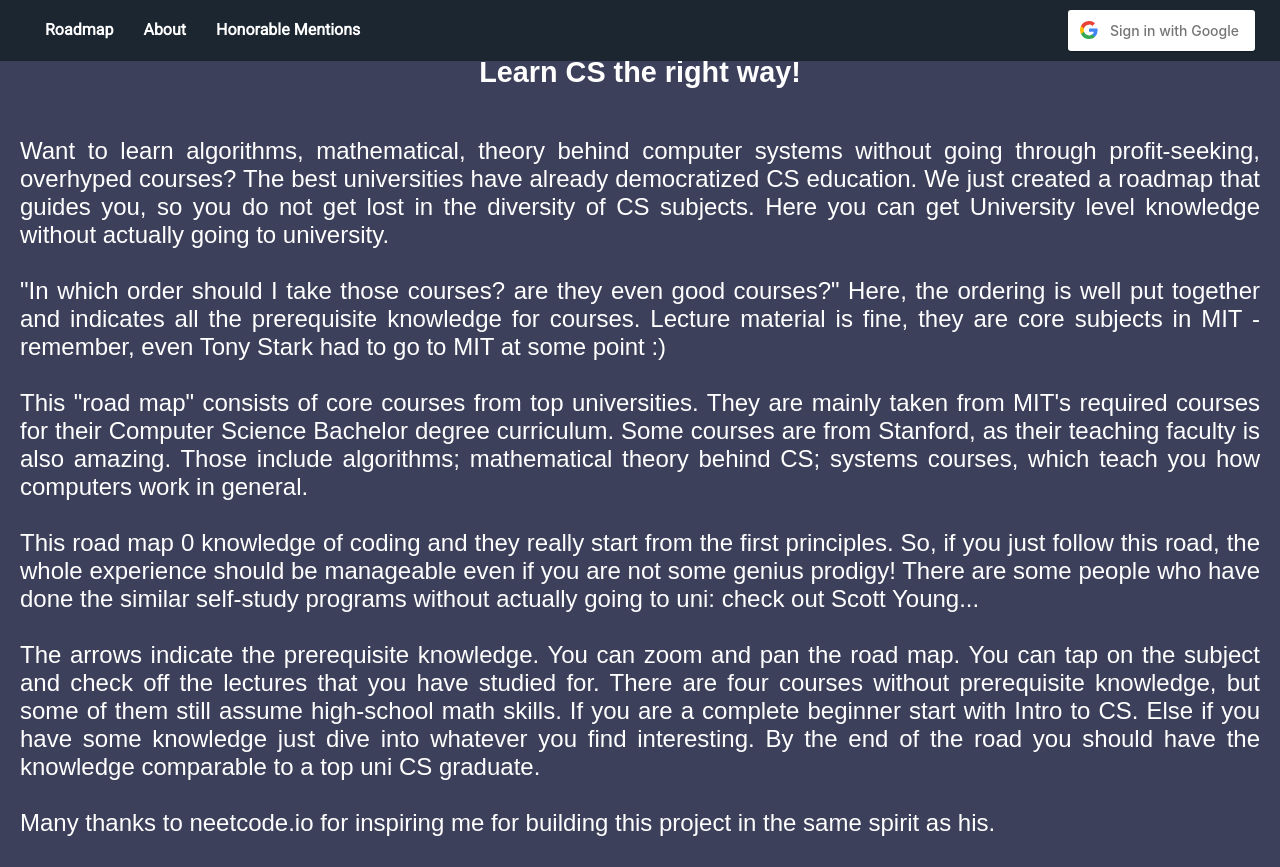
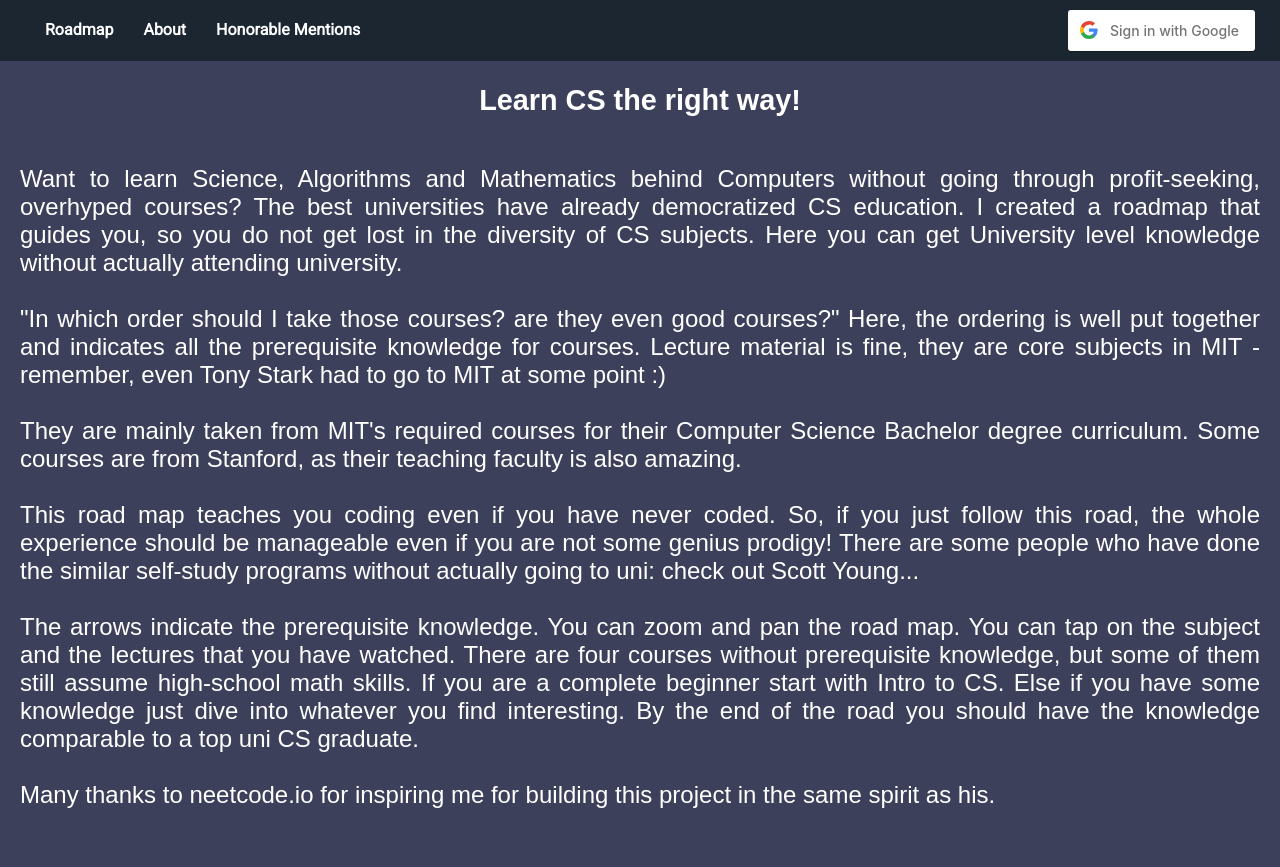
Before and after one commit to Iamdachi/roadToCS, a Flask app: page /about in a window 1280 px wide. After the commit the page ends 808 px from the top, so only its background shows below. Run offline with Flask 3, Linux system fonts and the light colour scheme; the visitor is signed in with stand-in values (Sample User, id 1).

Commit message:
about adjusting

```diff
--- a/templates/about.html
+++ b/templates/about.html
@@ -38,15 +38,15 @@
     </h2>
 
     <p>
-        Want to learn algorithms, mathematical, theory behind computer systems without going through profit-seeking, overhyped courses? The best universities have already democratized CS education. We just created a roadmap that guides you, so you do not get lost in the diversity of CS subjects. Here you can get University level knowledge without actually going to university.
+        Want to learn Science, Algorithms and Mathematics behind Computers without going through profit-seeking, overhyped courses? The best universities have already democratized CS education. I created a roadmap that guides you, so you do not get lost in the diversity of CS subjects. Here you can get University level knowledge without actually attending university.
 
         "In which order should I take those courses? are they even good courses?" Here, the ordering is well put together and indicates all the prerequisite knowledge for courses. Lecture material is fine, they are core subjects in MIT - remember, even Tony Stark had to go to MIT at some point :)
 
-        This "road map" consists of core courses from top universities. They are mainly taken from MIT's required courses for their Computer Science Bachelor degree curriculum. Some courses are from Stanford, as their teaching faculty is also amazing. Those include algorithms; mathematical theory behind CS; systems courses, which teach you how computers work in general.
+        They are mainly taken from MIT's required courses for their Computer Science Bachelor degree curriculum. Some courses are from Stanford, as their teaching faculty is also amazing.
 
-        This road map 0 knowledge of coding and they really start from the first principles. So, if you just follow this road,  the whole experience should be manageable even if you are not some genius prodigy! There are some people who have done the similar self-study programs without actually going to uni: check out <a href="https://www.youtube.com/watch?v=oo-ctqruwRc" target="_blank">Scott Young</a>...
+        This road map teaches you coding even if you have never coded. So, if you just follow this road,  the whole experience should be manageable even if you are not some genius prodigy! There are some people who have done the similar self-study programs without actually going to uni: check out <a href="https://www.youtube.com/watch?v=oo-ctqruwRc" target="_blank">Scott Young</a>...
 
-        The arrows indicate the prerequisite knowledge. You can zoom and pan the road map. You can tap on the subject and check off the lectures that you have studied for. There are four courses without prerequisite knowledge, but some of them still assume high-school math skills. If you are a complete beginner start with Intro to CS. Else if you have some knowledge just dive into whatever you find interesting. By the end of the road you should have the knowledge comparable to a top uni CS graduate.
+        The arrows indicate the prerequisite knowledge. You can zoom and pan the road map. You can tap on the subject and the lectures that you have watched. There are four courses without prerequisite knowledge, but some of them still assume high-school math skills. If you are a complete beginner start with Intro to CS. Else if you have some knowledge just dive into whatever you find interesting. By the end of the road you should have the knowledge comparable to a top uni CS graduate.
 
         Many thanks to <a href="https://neetcode.io/" target="_blank">neetcode.io</a> for inspiring me for building this project in the same spirit as his.
     </p>
```
